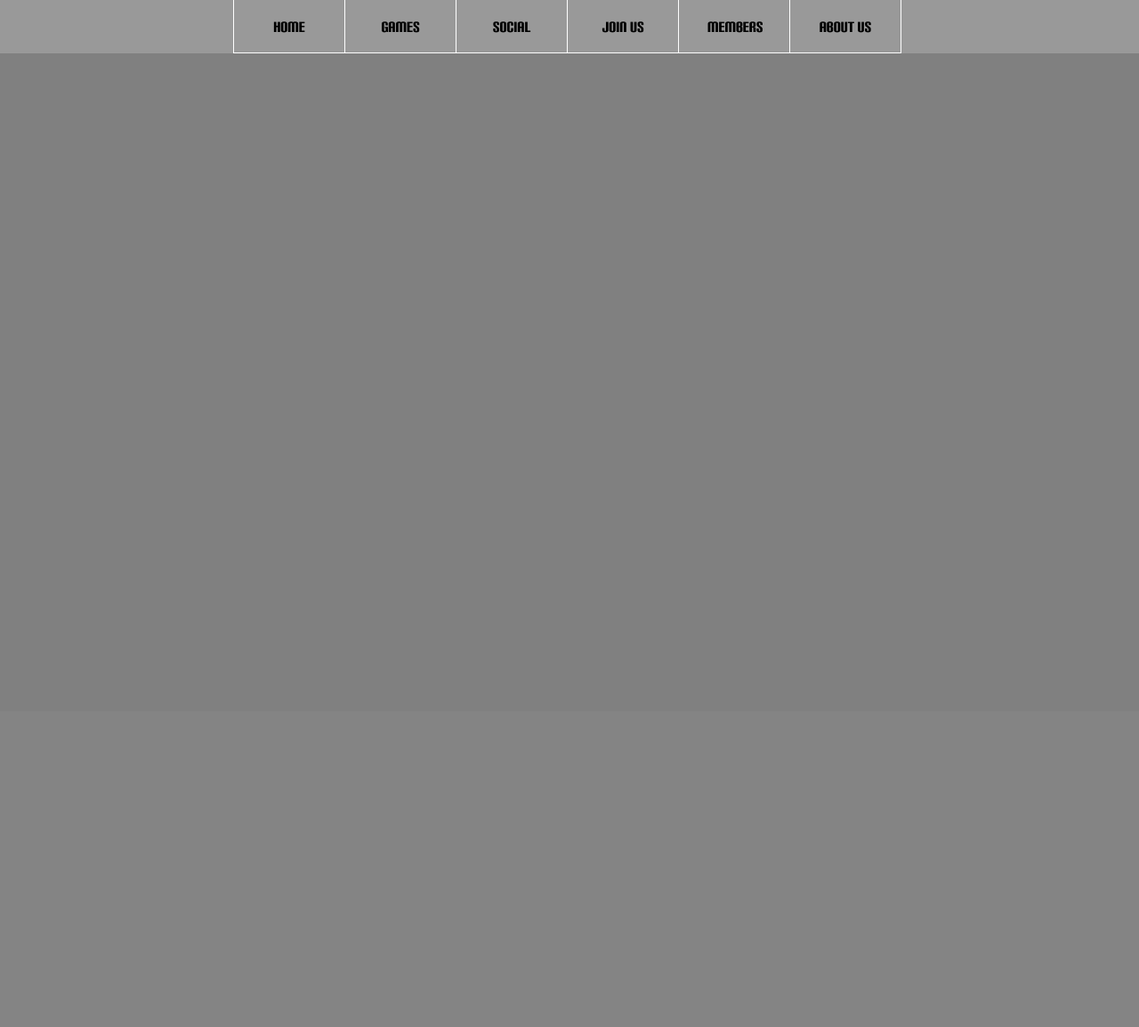
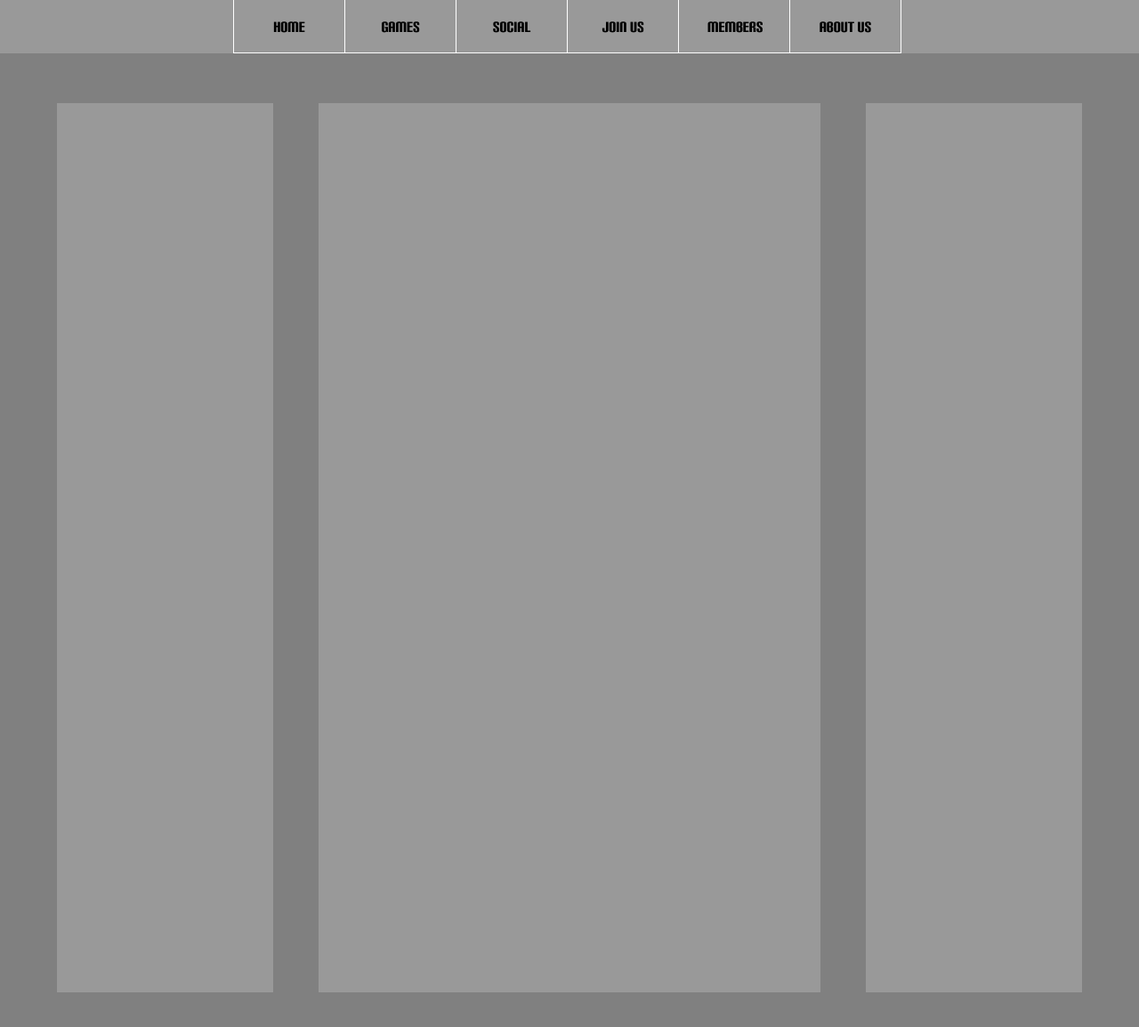
Before and after one commit to Kvixen/tiltcrew, a PHP site: page / in a window 1280 px wide. Shown: the whole page at 89% size. Before the commit the page ends 60 px from the top, so only its background shows below. Run offline with PHP 8.4, Linux system fonts and the light colour scheme.

Commit message:
Skiss är klar

```diff
--- a/WWW/css/main.css
+++ b/WWW/css/main.css
@@ -19,29 +19,43 @@
 
 .menuBar{
     text-align: center;
-    position: absolute;
-    left: 0;
-    right: 0;
-    top: 0;
     width: 100%;
-    margin: 0 auto;
     background-color: rgb(153,153,153);
 
 }
 
 body{
     background-color: gray;
+    margin: 0px;
 }
 
-.content:after{
-    display: block;
-    height: 0px;
-    clear: both;
-    float: none;
+.content {
+    width: 100%;
+    overflow: hidden;
 }
-.content
+
+#left, #middle, #right{
+    float: left;
+    height: 1000px;
+    width: 19%;
+    margin: 3%;
+    background-color: rgb(153,153,153);
+}
+
 #left{
-    background-color: aqua;
+    margin-left: 5%;
+    margin-right: 1%;
+}
+
+#right{
+    margin-right: 5%;
+    margin-left: 1%;
+}
+
+
+#middle{
+    width: 44%;
+    margin: 3%;
 }
 
 
--- a/WWW/index.php
+++ b/WWW/index.php
@@ -9,20 +9,28 @@
         <link rel="stylesheet" type="text/css" href="css/main.css">
         <script type="text/javascript" src="script/main.js"></script>
     </head>
+    <body>
     <?php
     include "include/menu.php";
     ?>
 
-
+    <br>
     <div class="content">
         <div id="left">
+            <div>
 
+            </div>
         </div>
         <div id="middle">
+            <div>
 
+            </div>
         </div>
         <div id="right">
+            <div>
 
+            </div>
         </div>
     </div>
+    </body>
 </html>
```
